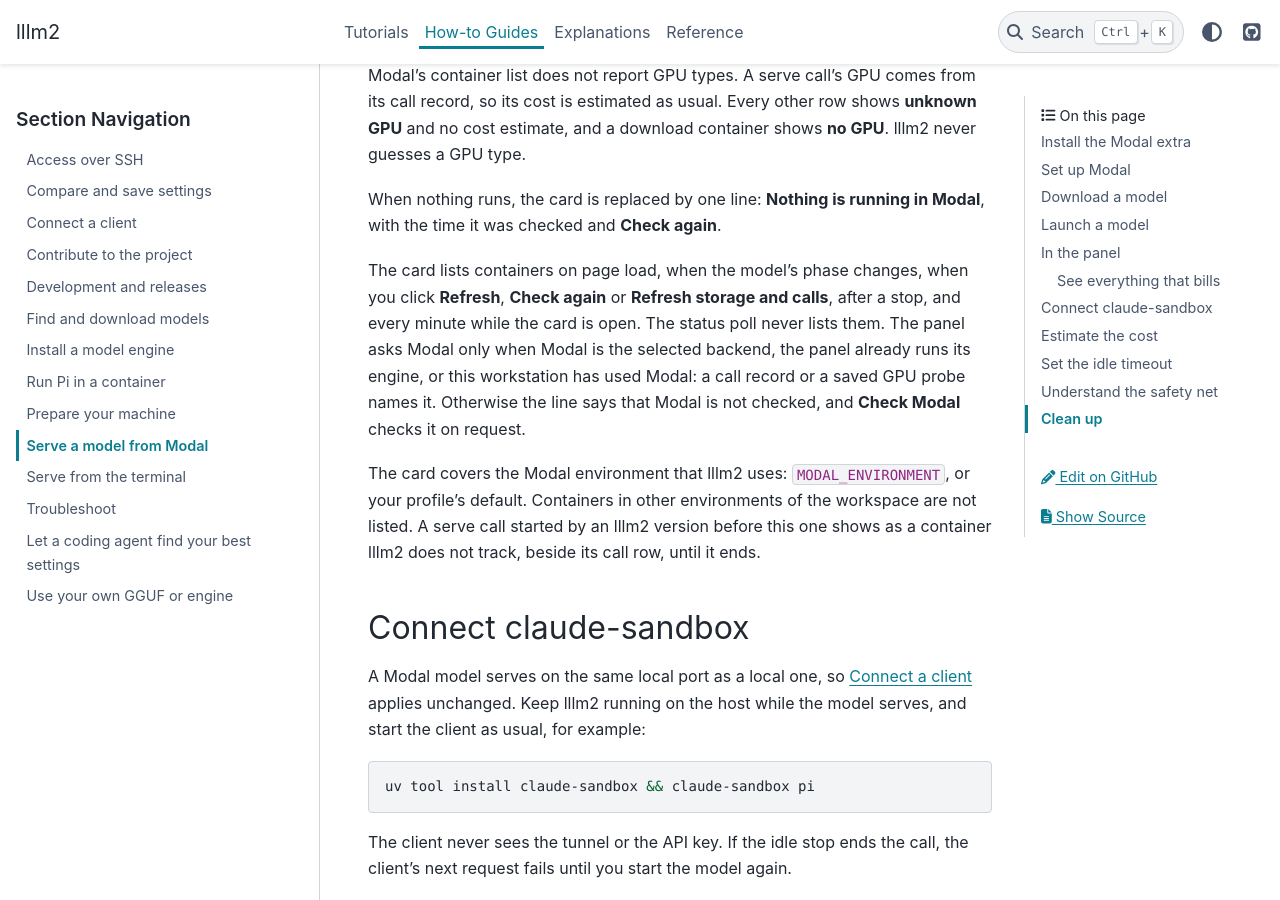
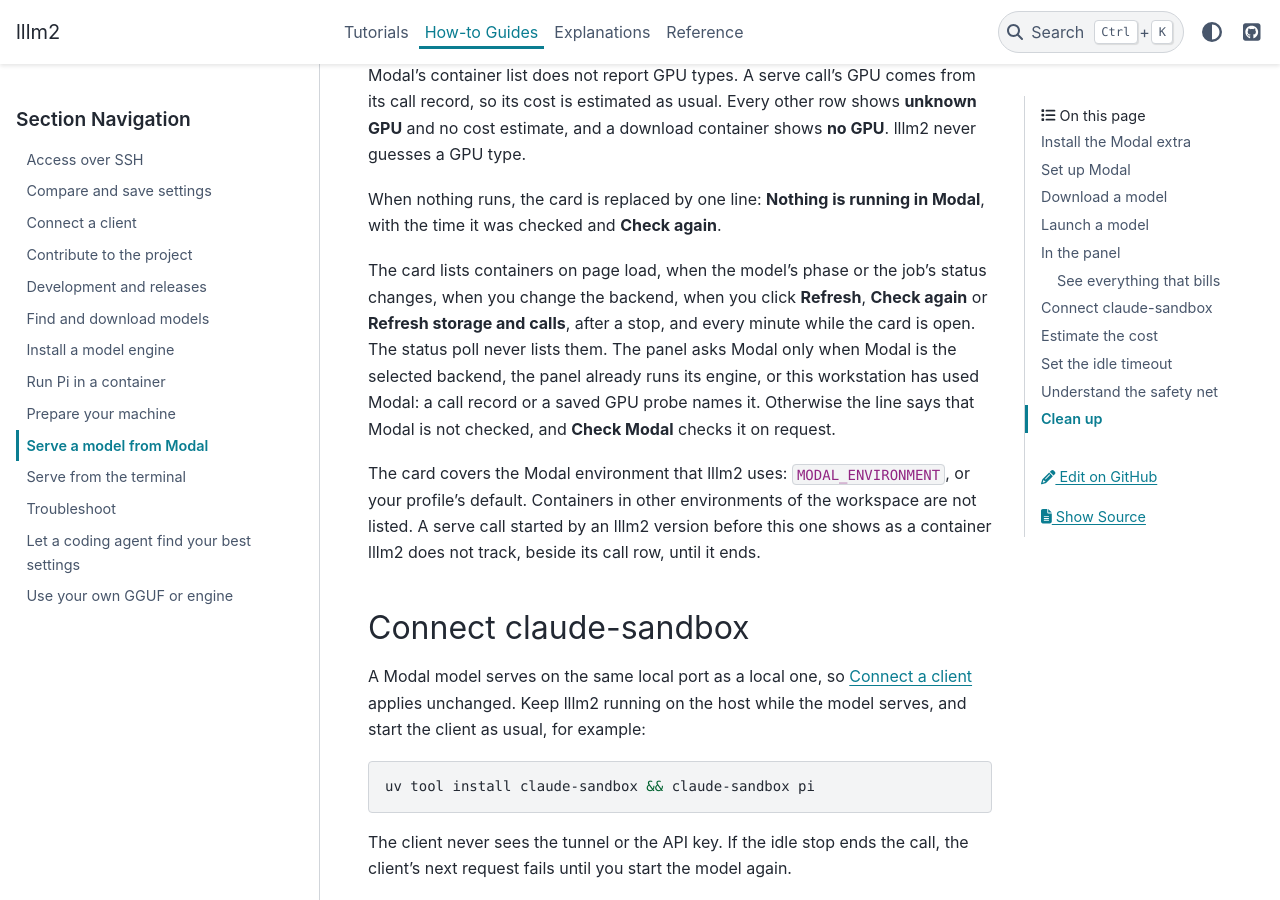
Before and after one commit to gilesknap/lllm2, a Sphinx documentation site: the page built from docs/how-to/serve-from-modal.md, in a window 1280 px wide and 900 px high, scrolled down 5215 px. Built offline with Sphinx 7.4.7 and the PyData theme 0.15.4, drawn with Linux system fonts in a browser that asks for light colours.

Commit message:
Drop FORCE_COLOR and TTY_COMPATIBLE from the modal command's environment
rich treats either variable as a terminal, and NO_COLOR removes colour
but keeps bold, so `modal container list --json` printed escape codes
around the JSON and the listing failed with a message that blamed the
modal version. Removing both gives plain JSON whatever the user's shell
exports. The how-to now also names the backend change and job status
change among the times the container card refreshes.

Co-Authored-By: Claude Opus 5.5 (1M context) <noreply@anthropic.com>
Claude-Session: https://claude.ai/code/session_01LTqRYQ9vakxc3e6Kf41QGH

```diff
--- a/docs/how-to/serve-from-modal.md
+++ b/docs/how-to/serve-from-modal.md
@@ -220,13 +220,14 @@ from its call record, so its cost is estimated as usual. Every other row shows
 When nothing runs, the card is replaced by one line: **Nothing is running in
 Modal**, with the time it was checked and **Check again**.
 
-The card lists containers on page load, when the model's phase changes, when
-you click **Refresh**, **Check again** or **Refresh storage and calls**, after
-a stop, and every minute while the card is open. The status poll never lists
-them. The panel asks Modal only when Modal is the selected backend, the panel
-already runs its engine, or this workstation has used Modal: a call record or
-a saved GPU probe names it. Otherwise the line says that Modal is not checked,
-and **Check Modal** checks it on request.
+The card lists containers on page load, when the model's phase or the job's
+status changes, when you change the backend, when you click **Refresh**,
+**Check again** or **Refresh storage and calls**, after a stop, and every
+minute while the card is open. The status poll never lists them. The panel
+asks Modal only when Modal is the selected backend, the panel already runs its
+engine, or this workstation has used Modal: a call record or a saved GPU probe
+names it. Otherwise the line says that Modal is not checked, and **Check
+Modal** checks it on request.
 
 The card covers the Modal environment that lllm2 uses: `MODAL_ENVIRONMENT`, or
 your profile's default. Containers in other environments of the workspace are
```
Also changed, not shown: 2 other files.
